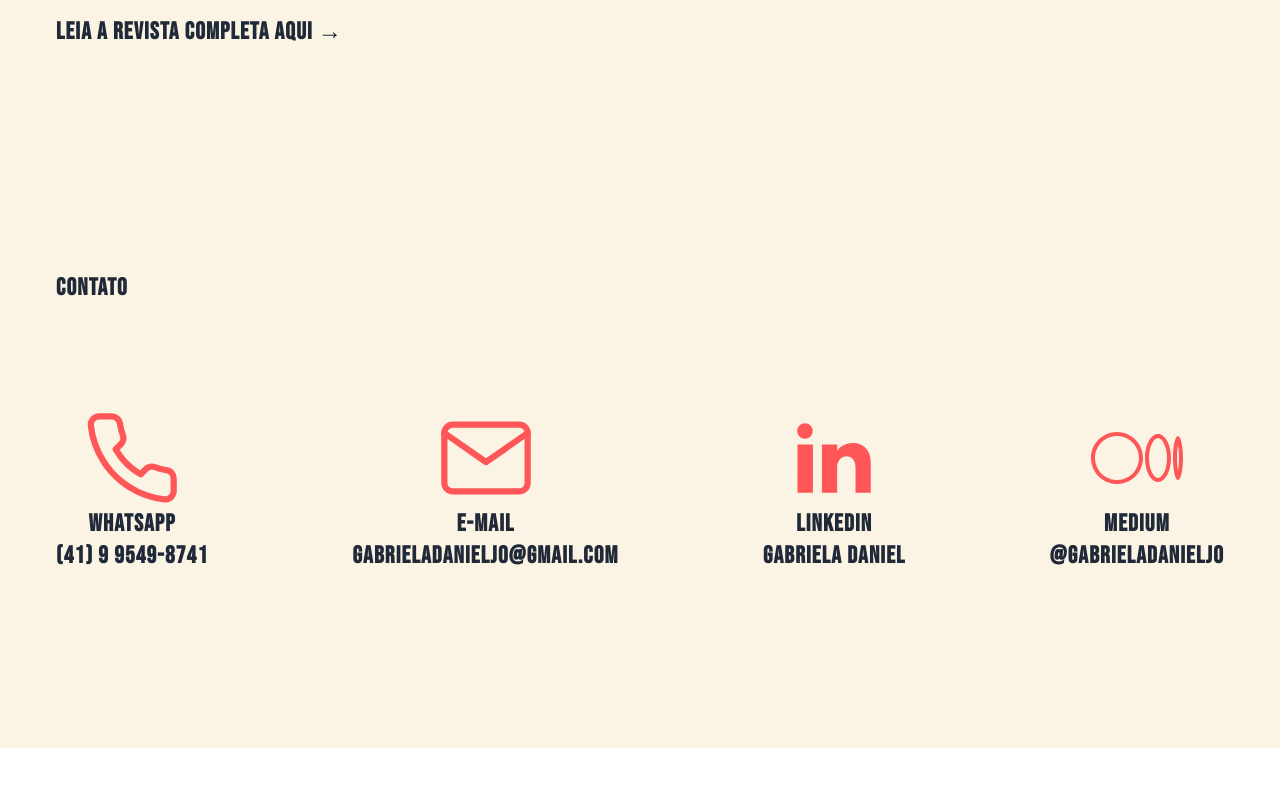
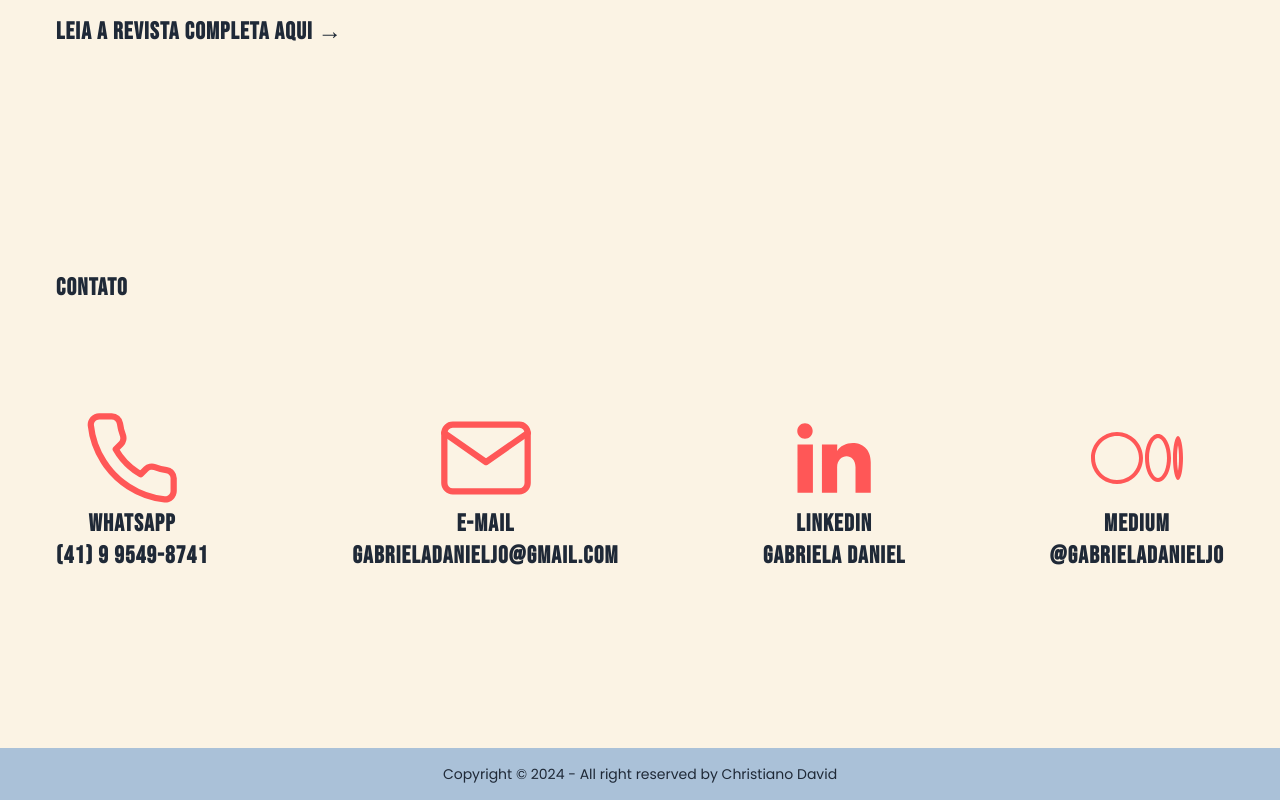
Before and after one commit to christianodavid/portfolio_jornalistico, a Next.js app: page / in a window 1280 px wide. Shown: the part 9692-10492 px from the top of the page. Before the commit the page ends 10440 px from the top, so only its background shows below. Built offline with nearby package versions, Linux system fonts and the light colour scheme; a web font is replaced by a local one.

Commit message:
feat: add Footer

```diff
--- a/src/app/page.tsx
+++ b/src/app/page.tsx
@@ -7,6 +7,7 @@ import AudiovisualsSection from "@/components/pages/home/AudiovisualsSection";
 import PhotographySection from "@/components/pages/home/PhotographySection";
 import MagazineSection from "@/components/pages/home/MagazineSection";
 import ContactSection from "@/components/pages/home/ContactSection";
+import Footer from "@/components/pages/home/Footer";
 
 export default function Home() {
   return (
@@ -22,6 +23,9 @@ export default function Home() {
         <MagazineSection />
         <ContactSection />
       </main>
+      <footer>
+        <Footer />
+      </footer>
     </>
   );
 }
--- /dev/null
+++ b/src/components/pages/home/Footer.tsx
@@ -0,0 +1,18 @@
+export default function Footer() {
+  return (
+    <div className="footer footer-center bg-light-blue p-4 text-base-content">
+      <aside>
+        <p>
+          Copyright © {new Date().getFullYear()} - All right reserved by{" "}
+          <a
+            href="https://www.linkedin.com/in/christianodavid/"
+            target="_blank"
+            rel="noopener noreferrer"
+          >
+            Christiano David
+          </a>
+        </p>
+      </aside>
+    </div>
+  );
+}
```
